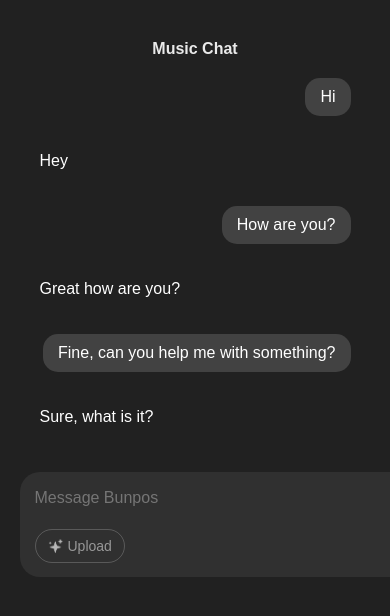
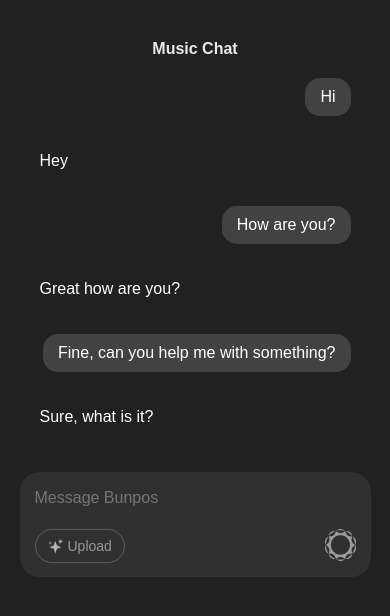
Before and after one commit to crealu/bunpos, a Next.js app: page /chat in a window 390 px wide. Shown: the top 616 px of the page. Built offline with nearby package versions, Linux system fonts and the light colour scheme; no server answers.

Commit message:
Update chat.modules.css
- Add styling for fee
- Add mobile styling for thread and input_wrapper

```diff
--- a/src/styles/chat.module.css
+++ b/src/styles/chat.module.css
@@ -1,5 +1,10 @@
 .chat {
 	width: 70%;
+}
+
+.feed {
+	display: flex;
+	flex-direction: column;
 }
 
 .chat_title {
@@ -13,6 +18,7 @@
   padding: 20px;
   max-width: 600px;
   margin: 0 auto;
+  width: 600px;
 }
 
 .bubble_row {
@@ -118,4 +124,12 @@
 	.chat {
 		width: 90%;
 	}
+
+	.thread {
+		width: 100%;
+	}
+
+	.input_wrapper {
+		width: 100%;
+	}
 }
```
